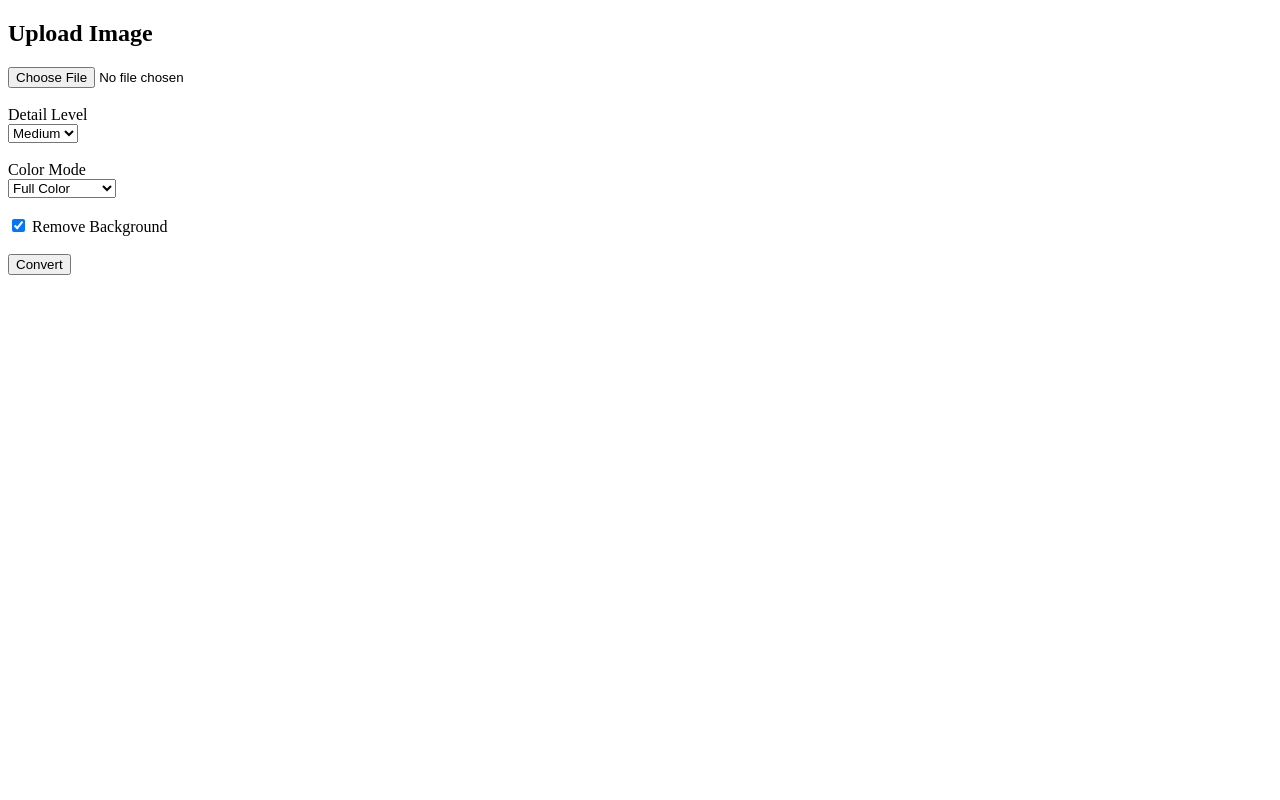
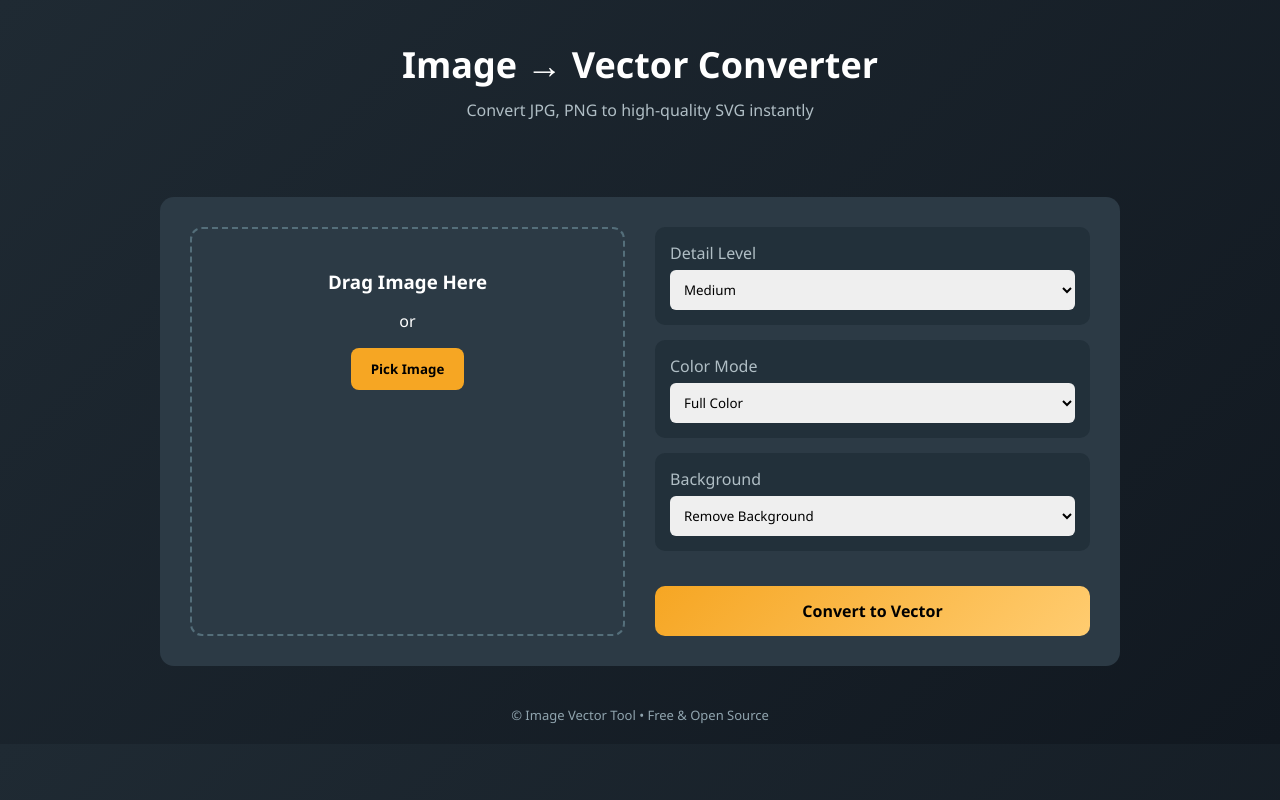
Before and after one commit to Funkariya/vector-tool, a Flask app: page / in a window 1280 px wide. Run offline with Flask 3, Linux system fonts and the light colour scheme.

Commit message:
Update index.html

```diff
--- a/templates/index.html
+++ b/templates/index.html
@@ -1,36 +1,198 @@
 <!DOCTYPE html>
-<html>
+<html lang="en">
 <head>
-    <title>Image to Vector</title>
+<meta charset="UTF-8" />
+<meta name="viewport" content="width=device-width, initial-scale=1.0"/>
+<title>Image to Vector Converter</title>
+
+<style>
+:root{
+  --bg:#1f2a33;
+  --card:#2c3a45;
+  --accent:#f6a623;
+  --text:#ffffff;
+  --muted:#b0bec5;
+}
+
+*{box-sizing:border-box;font-family:Segoe UI,Roboto,Arial}
+
+body{
+  margin:0;
+  background:linear-gradient(135deg,#1f2a33,#111820);
+  color:var(--text);
+}
+
+.header{
+  padding:40px 20px;
+  text-align:center;
+}
+
+.header h1{
+  margin:0;
+  font-size:36px;
+}
+
+.header p{
+  color:var(--muted);
+  margin-top:10px;
+}
+
+.container{
+  max-width:1000px;
+  margin:auto;
+  padding:20px;
+}
+
+.upload-card{
+  background:var(--card);
+  border-radius:14px;
+  padding:30px;
+  display:grid;
+  grid-template-columns:1fr 1fr;
+  gap:30px;
+}
+
+.drop-zone{
+  border:2px dashed #546e7a;
+  border-radius:12px;
+  padding:40px 20px;
+  text-align:center;
+  transition:.3s;
+}
+
+.drop-zone:hover{
+  border-color:var(--accent);
+}
+
+.drop-zone h3{
+  margin:0 0 10px;
+}
+
+.drop-zone input{
+  display:none;
+}
+
+.pick-btn{
+  background:var(--accent);
+  color:#000;
+  border:none;
+  padding:12px 20px;
+  border-radius:8px;
+  font-weight:600;
+  cursor:pointer;
+}
+
+.options{
+  display:grid;
+  gap:15px;
+}
+
+.option-group{
+  background:#22303a;
+  padding:15px;
+  border-radius:10px;
+}
+
+.option-group label{
+  display:block;
+  margin-bottom:6px;
+  color:var(--muted);
+}
+
+select{
+  width:100%;
+  padding:10px;
+  border-radius:6px;
+  border:none;
+}
+
+.convert-btn{
+  margin-top:20px;
+  width:100%;
+  padding:14px;
+  font-size:16px;
+  font-weight:700;
+  background:linear-gradient(135deg,#f6a623,#ffcc70);
+  border:none;
+  border-radius:10px;
+  cursor:pointer;
+}
+
+footer{
+  text-align:center;
+  padding:20px;
+  color:#90a4ae;
+  font-size:13px;
+}
+
+@media(max-width:800px){
+  .upload-card{
+    grid-template-columns:1fr;
+  }
+}
+</style>
 </head>
+
 <body>
 
-<h2>Upload Image</h2>
+<div class="header">
+  <h1>Image → Vector Converter</h1>
+  <p>Convert JPG, PNG to high-quality SVG instantly</p>
+</div>
 
-<form method="POST" enctype="multipart/form-data">
-    <input type="file" name="image" required><br><br>
+<div class="container">
+<form action="/" method="POST" enctype="multipart/form-data">
 
-    <label>Detail Level</label><br>
-    <select name="detail">
-        <option value="low">Low</option>
-        <option value="medium" selected>Medium</option>
-        <option value="high">High</option>
-    </select><br><br>
+  <div class="upload-card">
 
-    <label>Color Mode</label><br>
-    <select name="color_mode">
-        <option value="bw">Black & White</option>
-        <option value="limited">Limited Colors</option>
-        <option value="full" selected>Full Color</option>
-    </select><br><br>
+    <!-- LEFT -->
+    <div class="drop-zone" onclick="document.getElementById('file').click()">
+      <h3>Drag Image Here</h3>
+      <p>or</p>
+      <button type="button" class="pick-btn">Pick Image</button>
+      <input id="file" type="file" name="image" accept=".png,.jpg,.jpeg,.bmp" required>
+    </div>
 
-    <label>
-        <input type="checkbox" name="remove_bg" checked>
-        Remove Background
-    </label><br><br>
+    <!-- RIGHT -->
+    <div class="options">
 
-    <button type="submit">Convert</button>
+      <div class="option-group">
+        <label>Detail Level</label>
+        <select name="detail">
+          <option value="low">Low (Fast)</option>
+          <option value="medium" selected>Medium</option>
+          <option value="high">High (Best)</option>
+        </select>
+      </div>
+
+      <div class="option-group">
+        <label>Color Mode</label>
+        <select name="color">
+          <option value="full">Full Color</option>
+          <option value="limited">Limited Colors</option>
+          <option value="bw">Black & White</option>
+        </select>
+      </div>
+
+      <div class="option-group">
+        <label>Background</label>
+        <select name="bg">
+          <option value="remove">Remove Background</option>
+          <option value="keep">Keep Background</option>
+        </select>
+      </div>
+
+      <button class="convert-btn">Convert to Vector</button>
+
+    </div>
+  </div>
+
 </form>
+</div>
+
+<footer>
+  © Image Vector Tool • Free & Open Source
+</footer>
 
 </body>
 </html>
```
